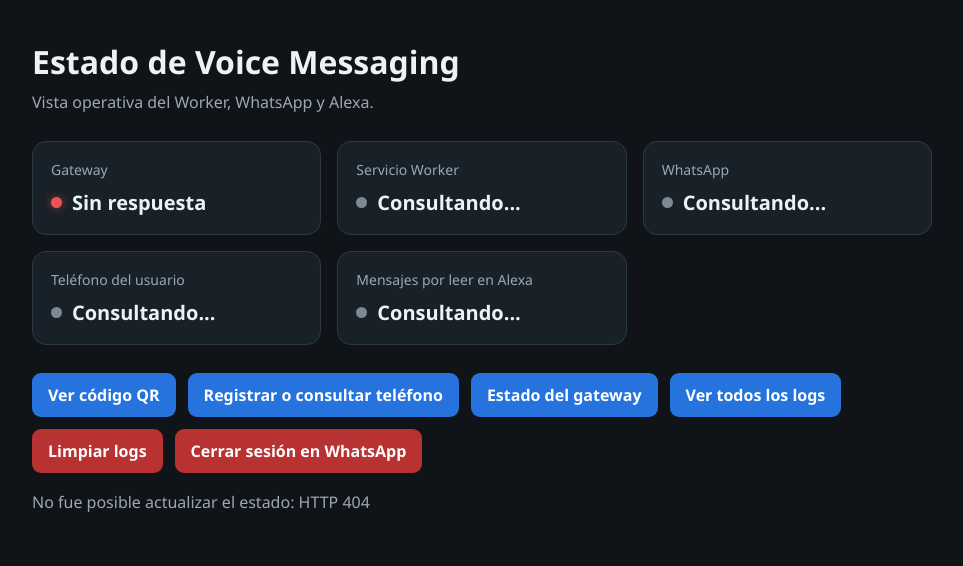
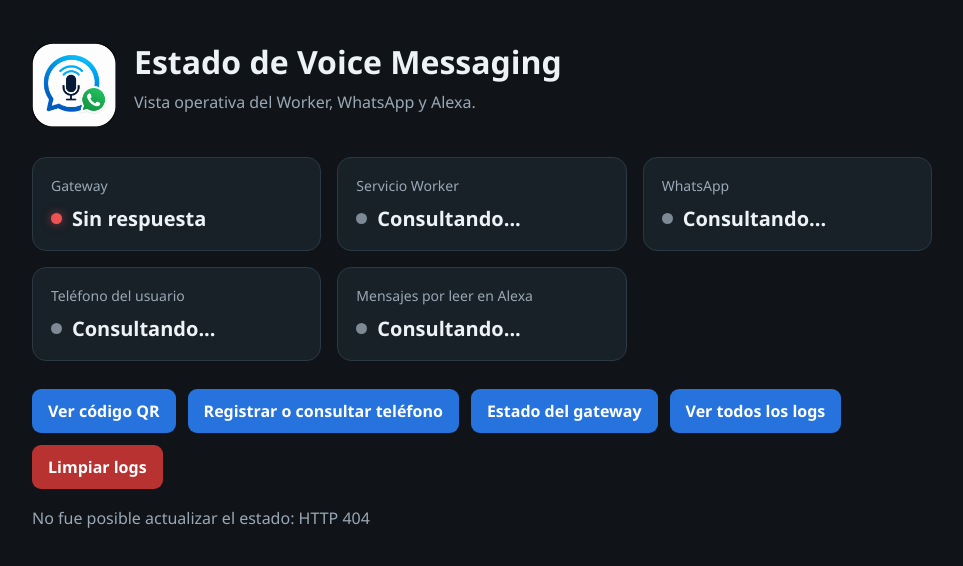
Before and after one commit to ZaiberZ/MensajeriaDeVozPersonal, a website: page VoiceMessaging.Worker/WhatsAppGateway/app-status.html in a window 1280 px wide. Shown: the whole page, without its empty margins (158-1121 px from the left). Drawn offline with Linux system fonts and the light colour scheme; no server answers.

Commit message:
Add icon and fix warnings

```diff
--- a/VoiceMessaging.Worker/WhatsAppGateway/app-status.html
+++ b/VoiceMessaging.Worker/WhatsAppGateway/app-status.html
@@ -4,11 +4,14 @@
     <meta charset="utf-8">
     <meta name="viewport" content="width=device-width, initial-scale=1">
     <title>Estado de Voice Messaging</title>
+    <link rel="icon" type="image/png" href="/AlexaWhatsApp.png">
     <style>
         :root { color-scheme: dark; font-family: Segoe UI, Arial, sans-serif; }
         body { margin: 0; background: #101418; color: #edf2f7; }
         main { width: min(900px, calc(100% - 32px)); margin: 40px auto; }
-        h1 { margin-bottom: 8px; }
+        .heading { display: flex; align-items: center; gap: 18px; }
+        .app-icon { width: 84px; height: 84px; border-radius: 20px; object-fit: cover; }
+        h1 { margin: 0 0 8px; }
         .subtitle { color: #9aa8b5; margin-top: 0; }
         .grid { display: grid; grid-template-columns: repeat(auto-fit, minmax(220px, 1fr)); gap: 16px; margin: 28px 0; }
         .card { background: #182028; border: 1px solid #2b3945; border-radius: 14px; padding: 18px; }
@@ -36,8 +39,13 @@
 </head>
 <body>
 <main>
-    <h1>Estado de Voice Messaging</h1>
-    <p class="subtitle">Vista operativa del Worker, WhatsApp y Alexa.</p>
+    <header class="heading">
+        <img class="app-icon" src="/AlexaWhatsApp.png" alt="Alexa WhatsApp">
+        <div>
+            <h1>Estado de Voice Messaging</h1>
+            <p class="subtitle">Vista operativa del Worker, WhatsApp y Alexa.</p>
+        </div>
+    </header>
     <section class="grid">
         <article class="card"><div class="label">Gateway</div><div id="gateway" class="value"><span class="dot"></span><span>Consultando...</span></div></article>
         <article class="card"><div class="label">Servicio Worker</div><div id="worker" class="value"><span class="dot"></span><span>Consultando...</span></div></article>
@@ -46,12 +54,12 @@
         <article class="card"><div class="label">Mensajes por leer en Alexa</div><div id="alexa" class="value"><span class="dot"></span><span>Consultando...</span></div></article>
     </section>
     <nav class="actions">
-        <a href="/qr">Ver código QR</a>
+        <a id="qrLink" href="/qr">Ver código QR</a>
         <a href="/userdata">Registrar o consultar teléfono</a>
         <a href="/status" target="_blank" rel="noopener">Estado del gateway</a>
         <button id="viewAllLogsButton" type="button">Ver todos los logs</button>
         <button id="clearLogsButton" class="danger" type="button">Limpiar logs</button>
-        <button id="logoutButton" class="danger" type="button">Cerrar sesión en WhatsApp</button>
+        <button id="logoutButton" class="danger" type="button" hidden>Cerrar sesión en WhatsApp</button>
     </nav>
     <p id="detail"></p>
     <section id="errorLogsSection" class="card logs" hidden>
--- a/VoiceMessaging.Worker/WhatsAppGateway/app-status.js
+++ b/VoiceMessaging.Worker/WhatsAppGateway/app-status.js
@@ -2,6 +2,11 @@ const setStatus = (id, kind, text) => {
     const element = document.getElementById(id);
     element.className = "value " + kind;
     element.querySelector("span:last-child").textContent = text;
+};
+
+const setWhatsAppActions = connected => {
+    document.getElementById("qrLink").hidden = connected;
+    document.getElementById("logoutButton").hidden = !connected;
 };
 
 const renderErrorLogs = logs => {
@@ -52,6 +57,7 @@ async function refreshStatus() {
         setStatus("gateway", status.gatewayRunning ? "ok" : "bad", status.gatewayRunning ? "Ejecutándose" : "Sin respuesta");
         setStatus("worker", status.workerRunning ? "ok" : "bad", status.workerRunning ? "Ejecutándose" : "Detenido o sin respuesta");
         setStatus("whatsapp", status.whatsappConnected ? "ok" : "bad", status.whatsappConnected ? "Conectado" : "Desconectado");
+        setWhatsAppActions(status.whatsappConnected);
         setStatus("userPhone", status.userPhoneRegistered ? "ok" : "warn", status.userPhoneRegistered ? "Registrado" : "Sin registrar");
 
         if (!status.workerRunning)
@@ -70,6 +76,7 @@ async function refreshStatus() {
         await refreshErrorLogs();
     } catch (error) {
         setStatus("gateway", "bad", "Sin respuesta");
+        setWhatsAppActions(false);
         document.getElementById("detail").textContent = "No fue posible actualizar el estado: " + error.message;
     }
 }
```
Also changed, not shown: Installer/AlexaWhatsApp.ico (added), 3 other files.
